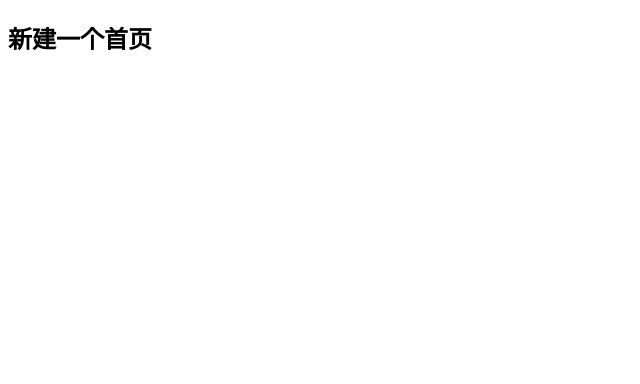
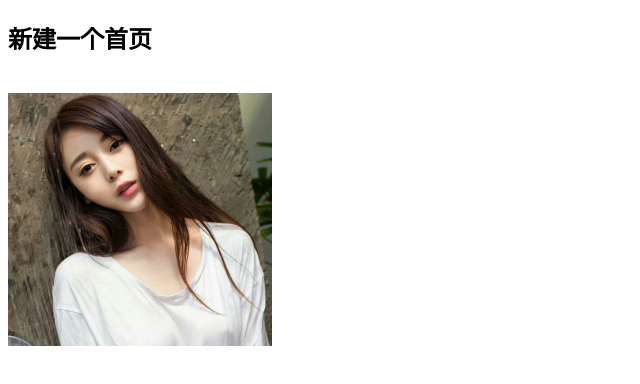
Before and after one commit to liu20187829/studyGitHub, a plain HTML site: page index.html in a window 1280 px wide. Shown: the whole page, without its empty margins (0-640 px from the left). Drawn offline with Linux system fonts and the light colour scheme.

Commit message:
新增一张图片

```diff
--- a/index.html
+++ b/index.html
@@ -8,5 +8,7 @@
 </head>
 <body>
     <h2>新建一个首页</h2>
+    <br>
+    <img src="./meinv01.png" alt="添加一张图片">
 </body>
 </html>
```
Also changed, not shown: meinv01.png (added).
